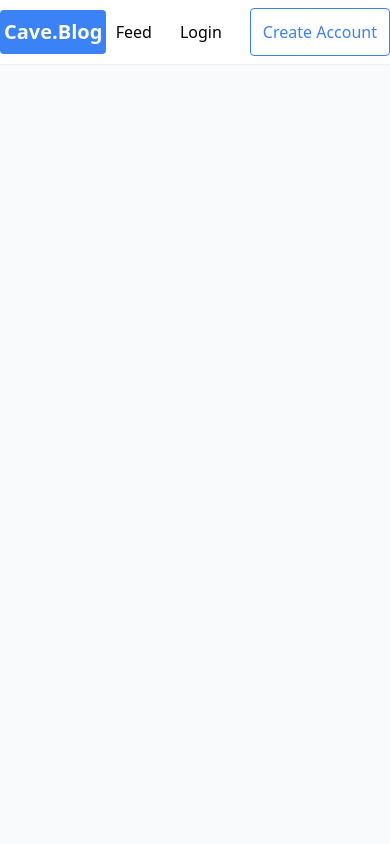
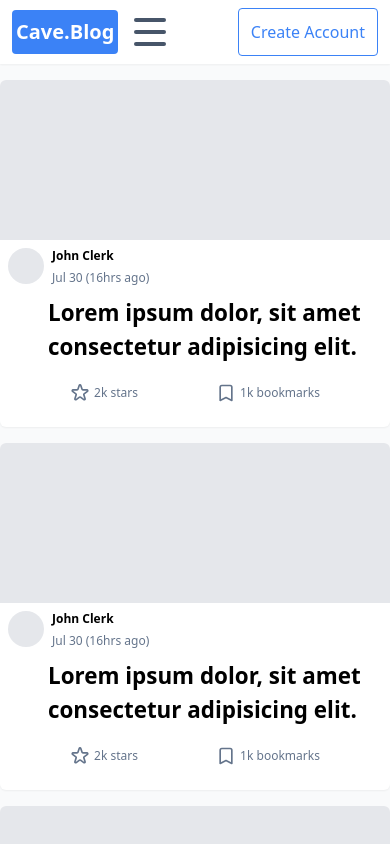
Before and after one commit to TousifProvat/caveblog, a Next.js app: page / in a window 390 px wide. Shown: the top 844 px of the page. Built offline with nearby package versions, Linux system fonts and the light colour scheme.

Commit message:
added blogcards and sidebar

```diff
--- /dev/null
+++ b/components/Card.tsx
@@ -0,0 +1,59 @@
+import React from 'react';
+
+const Card = () => {
+  return (
+    <div className="card flex flex-col justify-between bg-white rounded-md w-full h-fit shadow-sm hover:shadow-md relative overflow-x-hidden space-y-2 pb-5 ">
+      <div className="blog-image w-full h-40 bg-gray-200"></div>
+      <div className="author flex space-x-2 pl-2">
+        <div className="author-img h-9 w-9 rounded-full bg-gray-200"></div>
+        <div className="author-details">
+          <div className="author-name text-xs font-semibold">John Clerk</div>
+          <div className="post-time">
+            <span className="text-xs text-slate-500">Jul 30 (16hrs ago)</span>
+          </div>
+        </div>
+      </div>
+      <h2 className="text-[1.4rem] sm:text-[1.5rem] font-bold pl-12 pb-2">
+        Lorem ipsum dolor, sit amet consectetur adipisicing elit.
+      </h2>
+      <div className="flex align-middle justify-evenly  w-full">
+        <div className="star group flex space-x-1 items-center hover:bg-yellow-200 px-2 py-1 rounded">
+          <svg
+            xmlns="http://www.w3.org/2000/svg"
+            className="h-5 w-5 text-slate-500 group-hover:fill-yellow-400 group-hover:text-yellow-400 cursor-pointer"
+            fill="none"
+            viewBox="0 0 24 24"
+            stroke="currentColor"
+            strokeWidth={2}
+          >
+            <path
+              strokeLinecap="round"
+              strokeLinejoin="round"
+              d="M11.049 2.927c.3-.921 1.603-.921 1.902 0l1.519 4.674a1 1 0 00.95.69h4.915c.969 0 1.371 1.24.588 1.81l-3.976 2.888a1 1 0 00-.363 1.118l1.518 4.674c.3.922-.755 1.688-1.538 1.118l-3.976-2.888a1 1 0 00-1.176 0l-3.976 2.888c-.783.57-1.838-.197-1.538-1.118l1.518-4.674a1 1 0 00-.363-1.118l-3.976-2.888c-.784-.57-.38-1.81.588-1.81h4.914a1 1 0 00.951-.69l1.519-4.674z"
+            />
+          </svg>
+          <span className="text-xs text-slate-500">2k stars</span>
+        </div>
+        <div className="bookmark group flex space-x-1 items-center hover:bg-blue-200 px-2 py-1 rounded">
+          <svg
+            xmlns="http://www.w3.org/2000/svg"
+            className="h-5 w-5 text-slate-500 group-hover:text-blue-500 group-hover:fill-blue-500 cursor-pointer"
+            fill="none"
+            viewBox="0 0 24 24"
+            stroke="currentColor"
+            stroke-width="2"
+          >
+            <path
+              stroke-linecap="round"
+              stroke-linejoin="round"
+              d="M5 5a2 2 0 012-2h10a2 2 0 012 2v16l-7-3.5L5 21V5z"
+            />
+          </svg>
+          <span className="text-xs text-slate-500 ">1k bookmarks</span>
+        </div>
+      </div>
+    </div>
+  );
+};
+
+export default Card;
--- a/components/Layout.tsx
+++ b/components/Layout.tsx
@@ -2,8 +2,8 @@ import { ReactNode } from 'react';
 
 const Layout = ({ children }: { children: ReactNode }) => {
   return (
-    <div className="bg-gray-50">
-      <div className="max-w-7xl mx-auto">{children}</div>
+    <div className="bg-gray-50 pt-20 pb-5">
+      <div className="mx-auto container">{children}</div>
     </div>
   );
 };
--- a/components/Navbar.tsx
+++ b/components/Navbar.tsx
@@ -1,16 +1,27 @@
 import Link from 'next/link';
+import { useState } from 'react';
+import Sidebar from './Sidebar';
 
 const Navbar = () => {
+  const [show, setShow] = useState<boolean>(false);
   return (
-    <div className="w-full h-16 flex items-center justify-center bg-white shadow-sm fixed">
-      <div className="flex justify-between items-center w-full max-w-7xl">
-        <div className="left-side flex space-x-2">
+    <div className="w-full h-16 flex items-center justify-center bg-white shadow-sm fixed z-20 ">
+      <div className="flex justify-between items-center w-full container px-3 sm:px-0">
+        <div className="left-side flex space-x-2 items-center">
           <div className="logo px-1 py-2 bg-blue-500 rounded">
             <Link href={'/'}>
               <a>
                 <h2 className="text-xl font-extrabold text-white">Cave.Blog</h2>
               </a>
             </Link>
+          </div>
+          <div
+            className="burger space-y-2 sm:hidden cursor-pointer hover:bg-blue-200 p-2 rounded"
+            onClick={() => setShow((prev) => !prev)}
+          >
+            <div className={`line-1 w-8 h-[4px] bg-slate-600 rounded`}></div>
+            <div className={`line-2 w-8 h-[4px] bg-slate-600 rounded`}></div>
+            <div className="line-2 w-8 h-[4px] bg-slate-600 rounded"></div>
           </div>
           {/* <div>
             <input
@@ -22,12 +33,12 @@ const Navbar = () => {
         </div>
         <nav className="right-side">
           <ul className="flex space-x-4 text-l items-center">
-            <li>
+            <li className="hidden sm:block">
               <Link href="/">
                 <a>Feed</a>
               </Link>
             </li>
-            <li>
+            <li className="hidden sm:block">
               <Link href="/login">
                 <a className="hover:bg-blue-200 hover:text-blue-500 px-3 py-3 rounded">
                   Login
@@ -44,6 +55,7 @@ const Navbar = () => {
           </ul>
         </nav>
       </div>
+      {show && <Sidebar setShow={setShow} />}
     </div>
   );
 };
--- /dev/null
+++ b/components/Sidebar.tsx
@@ -0,0 +1,60 @@
+import Link from 'next/link';
+import React from 'react';
+
+interface propsType {
+  setShow: (show: boolean) => void;
+}
+const Sidebar = ({ setShow }: propsType) => {
+  return (
+    <div className="w-full h-screen fixed left-0 top-0 flex justify-between">
+      <div className="h-full bg-white w-[50%] pt-32 shadow-md px-2 z-10 relative">
+        <div
+          className="absolute top-2 right-2 text-slate-300 hover:text-slate-600 cursor-pointer hover:bg-blue-300 rounded"
+          onClick={() => setShow(false)}
+        >
+          <svg
+            xmlns="http://www.w3.org/2000/svg"
+            className="h-6 w-6"
+            fill="none"
+            viewBox="0 0 24 24"
+            stroke="currentColor"
+            strokeWidth={2}
+          >
+            <path
+              strokeLinecap="round"
+              strokeLinejoin="round"
+              d="M6 18L18 6M6 6l12 12"
+            />
+          </svg>
+        </div>
+        <ul className="flex flex-col text-center space-y-10 ">
+          <li>
+            <Link href="/">
+              <a>Feed</a>
+            </Link>
+          </li>
+          <li>
+            <Link href="/login">
+              <a className="hover:bg-blue-200 hover:text-blue-500 px-3 py-3 rounded">
+                Login
+              </a>
+            </Link>
+          </li>
+          <li>
+            <Link href={'/register'}>
+              <a className="px-3 py-3 border rounded border-blue-500 text-blue-500 hover:bg-blue-500 hover:text-white">
+                Create Account
+              </a>
+            </Link>
+          </li>
+        </ul>
+      </div>
+      <div
+        className="overlay h-full w-[50%] bg-black opacity-10"
+        onClick={() => setShow(false)}
+      ></div>
+    </div>
+  );
+};
+
+export default Sidebar;
--- a/pages/index.tsx
+++ b/pages/index.tsx
@@ -1,7 +1,21 @@
 import type { NextPage } from 'next';
+import Card from '../components/Card';
 
 const Home: NextPage = () => {
-  return <div className="h-screen w-full">hello </div>;
+  return (
+    <div className="min-h-screen">
+      <div className="w-full grid gap-4 grid-cols-1 md:grid-cols-2 lg:grid-cols-3 2xl:grid-cols-4">
+        <Card />
+        <Card />
+        <Card />
+        <Card />
+        <Card />
+        <Card />
+        <Card />
+        <Card />
+      </div>
+    </div>
+  );
 };
 
 export default Home;
```
